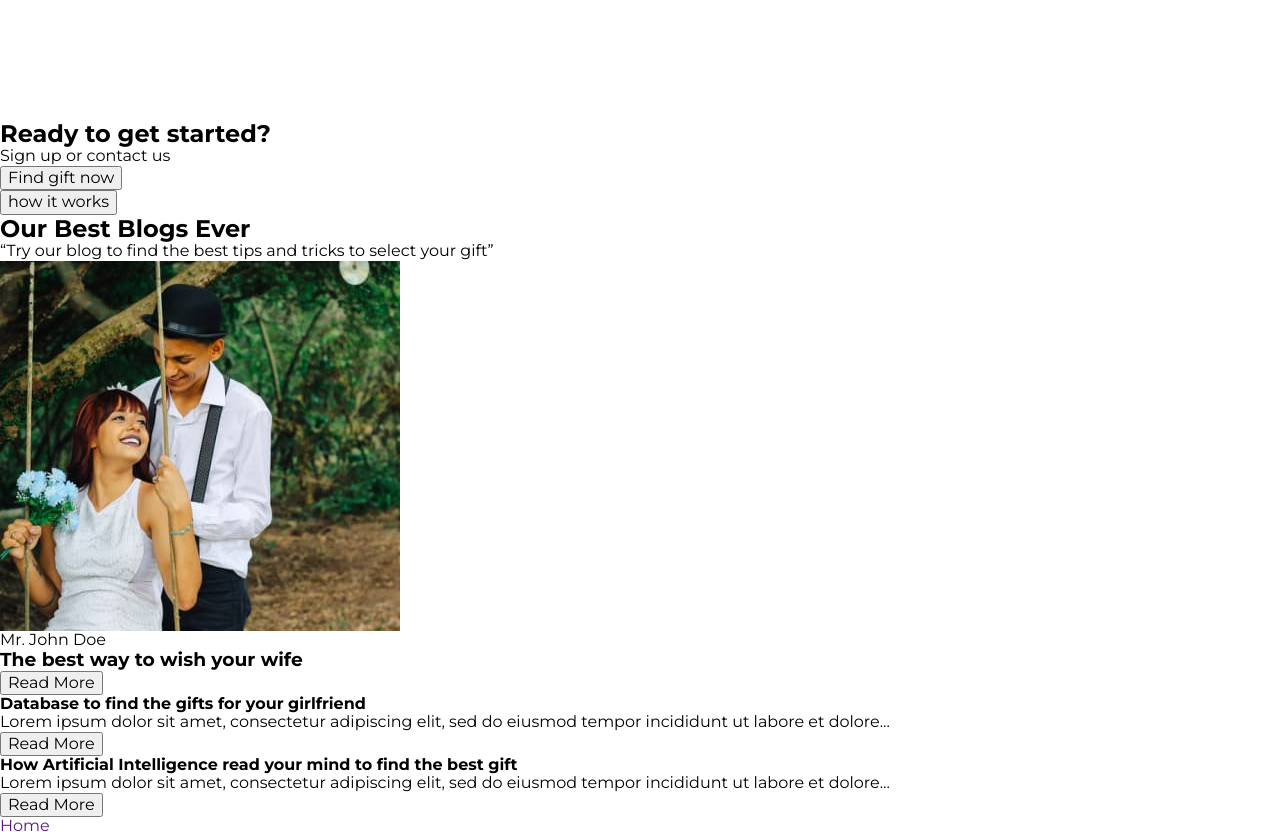
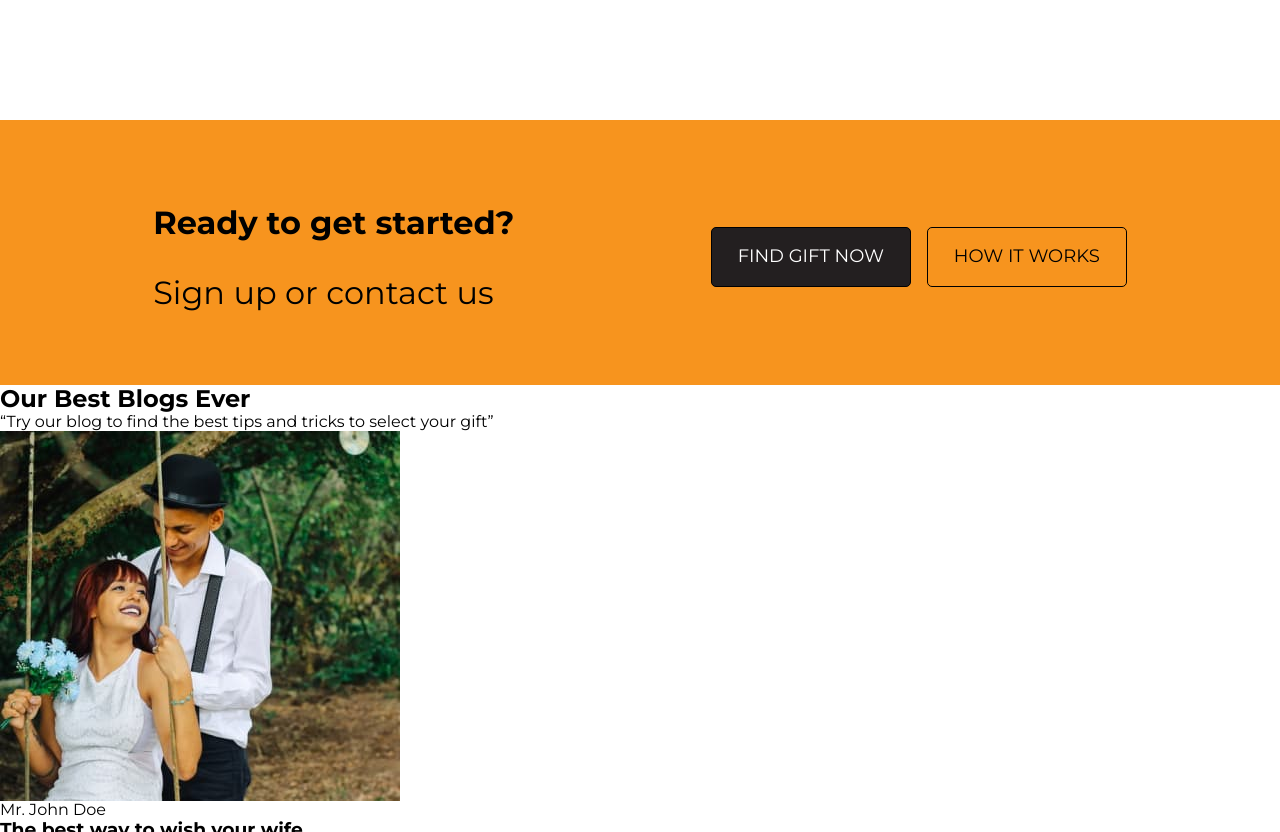
Before and after one commit to Deiws/blanded-group-16, a plain HTML site: page index.html in a window 1280 px wide. Shown: the part 2160-2992 px from the top of the page. Drawn offline with nearby package versions, Linux system fonts and the light colour scheme.

Commit message:
orange-section

```diff
--- a/css/styles.css
+++ b/css/styles.css
@@ -6,7 +6,7 @@
   --main-font-family: "Montserrat", sans-serif;
   --secondary-font-family: "Roboto", sans-serif;
   --bgd-color: #f1f1f2;
-  --bgd-card: #FAFAFA;
+  --bgd-card: #fafafa;
 }
 
 body {
@@ -208,7 +208,7 @@ line-height: 1.18;
   line-height: 1.36;
   margin-bottom: 57px;
 }
-.gifts-cards-list{
+.gifts-cards-list {
   display: flex;
   gap: 30px;
 }
@@ -233,3 +233,58 @@ color: var(--main-text-color);
   background-color: var(--bgd-card);
   text-align: left;
 }
+
+/* section orange */
+
+.orange {
+  background-color: var(--accent-color);
+  padding-top: 80px;
+  padding-bottom: 70px;
+}
+
+.orange .container {
+  display: flex;
+  justify-content: space-around;
+  align-items: center;
+}
+.orange-title {
+  font-size: 32px;
+  line-height: 1.41;
+  margin-bottom: 25px;
+}
+.orange-text {
+  font-size: 32px;
+  line-height: 1.41;
+}
+.button-wrapper {
+  display: flex;
+  gap: 16px;
+}
+.button {
+  min-width: 200px;
+  min-height: 50px;
+  background-color: var(--additional-color);
+  border-radius: 5px;
+  padding: 18px 25px;
+  font-size: 18px;
+  line-height: 1.22;
+  text-transform: uppercase;
+  border: 1px solid var(--main-text-color);
+  transition: color 250ms cubic-bezier(0.4, 0, 0.2, 1),
+    background-color 250ms cubic-bezier(0.4, 0, 0.2, 1),
+    border 250ms cubic-bezier(0.4, 0, 0.2, 1);
+}
+.button.find {
+  color: var(--secondary-color);
+}
+.button.how-works {
+  color: var(--main-text-color);
+  background-color: transparent;
+}
+
+.button:hover,
+.button:focus {
+  background-color: var(--secondary-color);
+  color: var(--accent-color);
+  border: 1px solid var(--accent-color);
+}
--- a/index.html
+++ b/index.html
@@ -1,31 +1,25 @@
 <!DOCTYPE html>
 <html lang="en">
+
 <head>
   <meta charset="UTF-8" />
   <meta http-equiv="X-UA-Compatible" content="IE=edge" />
   <meta name="viewport" content="width=device-width, initial-scale=1.0" />
-    <link
-      rel="stylesheet"
-      href="https://cdnjs.cloudflare.com/ajax/libs/modern-normalize/1.1.0/modern-normalize.min.css"
+  <link rel="stylesheet" href="https://cdnjs.cloudflare.com/ajax/libs/modern-normalize/1.1.0/modern-normalize.min.css"
     integrity="sha512-wpPYUAdjBVSE4KJnH1VR1HeZfpl1ub8YT/NKx4PuQ5NmX2tKuGu6U/JRp5y+Y8XG2tV+wKQpNHVUX03MfMFn9Q=="
-      crossorigin="anonymous"
-      referrerpolicy="no-referrer"
-    />
+    crossorigin="anonymous" referrerpolicy="no-referrer" />
   <link rel="stylesheet" href="./css/styles.css" />
   <link rel="preconnect" href="https://fonts.googleapis.com" />
   <link rel="preconnect" href="https://fonts.gstatic.com" crossorigin />
-    <link
-      href="https://fonts.googleapis.com/css2?family=Montserrat:wght@400;600;700&family=Roboto&display=swap"
-      rel="stylesheet"
-    />
+  <link href="https://fonts.googleapis.com/css2?family=Montserrat:wght@400;600;700&family=Roboto&display=swap"
+    rel="stylesheet" />
   <title>Gift Store</title>
 </head>
+
 <body>
   <header class="page-header">
     <div class="container">
-        <a class="logo" href="./index.html"
-          ><img width="41" height="39" src="./images/logo.png" alt="logo"
-        /></a>
+      <a class="logo" href="./index.html"><img width="41" height="39" src="./images/logo.png" alt="logo" /></a>
       <nav class="nav">
         <ul class="nav-list">
           <li class="nav-list-item item">
@@ -56,23 +50,13 @@
           </p>
           <button class="hero-btn" type="button">Find gift now</button>
         </div>
-          <img
-            width="719"
-            height="700"
-            src="./images/couple.jpg"
-            alt="couple"
-          />
+        <img width="719" height="700" src="./images/couple.jpg" alt="couple" />
       </div>
     </section>
     <!-- section thanks -->
     <section class="about">
       <div class="container">
-          <img
-            src="./images/thanks.jpg"
-            width="721"
-            height="600"
-            alt="thanks"
-          />
+        <img src="./images/thanks.jpg" width="721" height="600" alt="thanks" />
         <div class="about-wrapper">
           <h2 class="about-title">How we work</h2>
           <p class="about-text">
@@ -94,24 +78,14 @@
         </p>
         <ul class="gifts-cards-list">
           <li>
-              <img
-                src="./images/ball.jpeg"
-                alt="ball"
-                width="270"
-                height="270"
-              />
+            <img src="./images/ball.jpeg" alt="ball" width="270" height="270" />
             <div class="card-wrapper">
               <h3 class="cards-title">Birthday</h3>
               <a class="card-link link" href="">See More ›</a>
             </div>
           </li>
           <li>
-              <img
-                src="./images/shoes.jpeg"
-                alt="shoes"
-                width="270"
-                height="270"
-              />
+            <img src="./images/shoes.jpeg" alt="shoes" width="270" height="270" />
             <div class="card-wrapper">
               <h3 class="cards-title">Anniversary</h3>
               <a class="card-link link" href="">See More ›</a>
@@ -125,12 +99,7 @@
             </div>
           </li>
           <li>
-              <img
-                src="./images/tree.jpeg"
-                alt="christmas tree"
-                width="270"
-                height="270"
-              />
+            <img src="./images/tree.jpeg" alt="christmas tree" width="270" height="270" />
             <div class="card-wrapper">
               <h3 class="cards-title">Christmas</h3>
               <a class="card-link link" href="">See More ›</a>
@@ -140,17 +109,21 @@
       </div>
     </section>
     <!--section sign up-->
-      <section>
-        <h2>Ready to get started?</h2>
-        <p>Sign up or contact us</p>
-        <ul>
+    <section class="orange">
+      <div class="container ">
+        <div class="orange-wrapper">
+          <h2 class="orange-title">Ready to get started?</h2>
+          <p class="orange-text">Sign up or contact us</p>
+        </div>
+        <ul class="button-wrapper">
           <li>
-            <button type="button">Find gift now</button>
+            <button class="button find" type="button">Find gift now</button>
           </li>
           <li>
-            <button type="button">how it works</button>
+            <button class="button how-works" type="button">how it works</button>
           </li>
         </ul>
+      </div>
     </section>
     <!--section blogs-->
     <section>
@@ -190,13 +163,7 @@
       <li><a href="">Home</a></li>
       <li><a href="">About</a></li>
     </ul>
-      <a href="./index.html"
-        ><img
-          src="./images/logo-footer.png"
-          width="41"
-          height="39"
-          alt="logo-footer"
-      /></a>
+    <a href="./index.html"><img src="./images/logo-footer.png" width="41" height="39" alt="logo-footer" /></a>
     <ul>
       <li><a href="">Service</a></li>
       <li><a href="">Blog</a></li>
@@ -225,4 +192,5 @@
     </ul>
   </footer>
 </body>
+
 </html>
```
Lines whose indentation alone changed are shown as unchanged.
